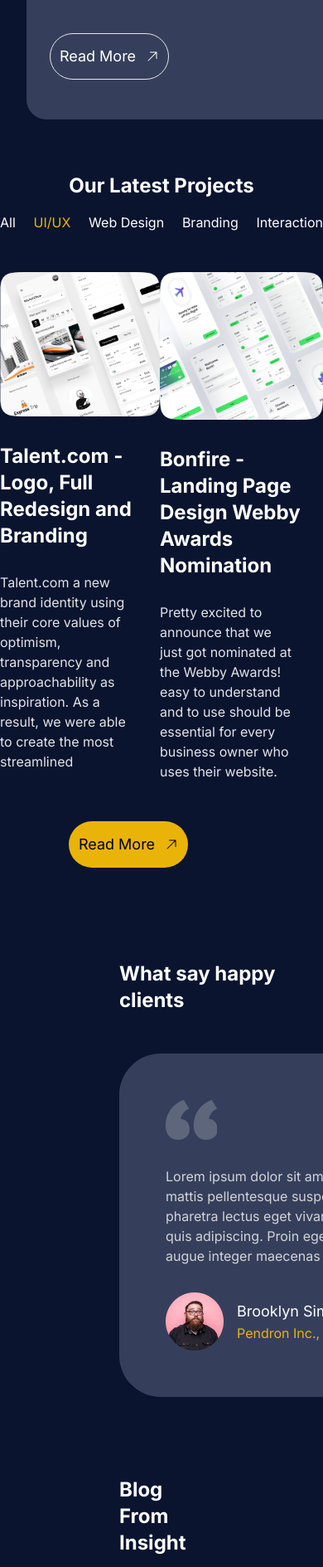
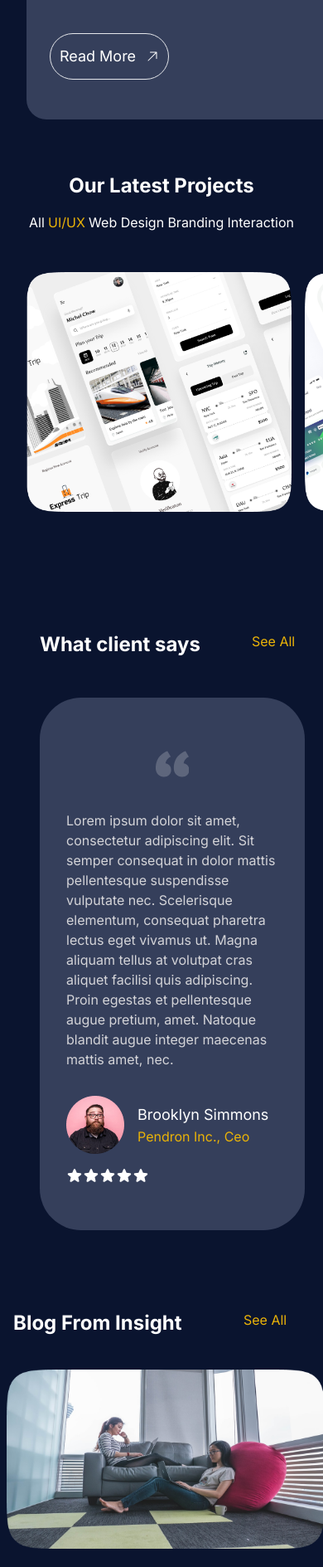
Before and after one commit to Kerotobil/bykr-case, a Next.js app: page / in a window 390 px wide. Shown: the part 4804-6693 px from the top of the page at 83% size. Built offline with nearby package versions, Linux system fonts and the light colour scheme; a web font is replaced by a local one.

Commit message:
Edit for responsive

```diff
--- a/components/Home/EigththLayout.tsx
+++ b/components/Home/EigththLayout.tsx
@@ -8,9 +8,9 @@
     { imageUrl: '/Rectangle17.png', title: 'Art' },
   ];
   return (
-    <div className="px-44 mt-28">
+    <div className="hidden md:block px-44 mt-28">
       <h2>Categories</h2>
-      <div className="flex justify-between mt-12">
+      <div className="flex space-x-6 justify-between mt-12">
         {contents.map((item, index) => (
           <div key={index} className="bg-gray-600 rounded-4xl pt-3 px-3 pb-14">
             <Image src={item.imageUrl} alt="" width={225} height={225} />
@@ -18,7 +18,7 @@
           </div>
         ))}
       </div>
-      <div className="flex justify-between mt-16">
+      <div className="flex space-x-6 justify-between mt-16">
         {contents.map((item, index) => (
           <div key={index} className="bg-gray-600 rounded-4xl pt-3 px-3 pb-14">
             <Image src={item.imageUrl} alt="" width={225} height={225} />
--- a/components/Home/FifthLayout.tsx
+++ b/components/Home/FifthLayout.tsx
@@ -3,10 +3,10 @@
 
 export const FifthLayout = () => {
   return (
-    <div className="max-w-6xl mx-auto mt-8">
+    <div className="max-w-6xl mx-auto mt-8 md:mt-28">
       <div>
         <h2 className="text-center">Our Latest Projects</h2>
-        <ul className="flex justify-between max-w-md mx-auto mt-4">
+        <ul className="flex justify-between max-w-xs md:max-w-md mx-auto mt-4">
           <li>All</li>
           <li className="text-yellow-500">UI/UX</li>
           <li>Web Design</li>
@@ -14,17 +14,20 @@
           <li>Interaction</li>
         </ul>
       </div>
-      <div className="flex justify-between mt-12">
-        <div className="max-w-xl">
+      <div className="flex space-x-4 px-8 pb-8 md:pb:0 mx-auto md:justify-between overflow-auto mt-12">
+        <div className="flex-none w-80 md:w-auto md:max-w-lg">
           <Image src="/Rectangle12.png" alt="" width={554} height={120} />
+          <div className="hidden md:block">
             <h2 className="text-2xl max-w-sm mt-8">Talent.com - Logo, Full Redesign and Branding</h2>
             <p className="text-base text-zinc-200 mt-7 pr-8">
               Talent.com a new brand identity using their core values of optimism, transparency and approachability as
               inspiration. As a result, we were able to create the most streamlined
             </p>
           </div>
-        <div>
+        </div>
+        <div className="flex-none w-80 md:w-auto md:max-w-lg">
           <Image src="/Rectangle13.png" alt="" width={554} height={120} />
+          <div className="hidden md:block">
             <h2 className="text-2xl max-w-sm mt-8">Bonfire - Landing Page Design Webby Awards Nomination</h2>
             <p className="text-base text-zinc-200 mt-7 pr-8">
               Pretty excited to announce that we just got nominated at the Webby Awards! easy to understand and to use
@@ -32,7 +35,8 @@
             </p>
           </div>
         </div>
-      <div className="w-56 mx-auto mt-12">
+      </div>
+      <div className="hidden md:block w-56 mx-auto mt-12">
         <Button text="Read More" />
       </div>
     </div>
--- a/components/Home/FourthLayout.tsx
+++ b/components/Home/FourthLayout.tsx
@@ -14,7 +14,7 @@
 
         <div className="text-yellow-500 ml-12 w-20 md:hidden">See All</div>
       </div>
-      <div className="flex md:grid md:grid-cols-2 space-x-4 gap-8 px-8 md:max-w-5xl mx-auto md:justify-items-center mt-10  overflow-x-auto pb-8 md:pb-0">
+      <div className="flex md:grid md:grid-cols-2 space-x-4 gap-8 px-8 md:max-w-5xl mx-auto md:justify-items-center mt-10 overflow-x-auto pb-8 md:pb-0">
         <div className="flex flex-row md:flex-col md:max-w-lg space-x-4 md:space-x-0 md:space-y-8">
           <div className="bg-custom px-7 py-12 md:py-20 w-96 md:w-full rounded-3xl md:rounded-none md:rounded-tl-4xl ">
             <svg width="64" height="64" viewBox="0 0 64 64" fill="none" xmlns="http://www.w3.org/2000/svg">
--- a/components/Home/SeventhLayout.tsx
+++ b/components/Home/SeventhLayout.tsx
@@ -19,19 +19,26 @@
     },
   ];
   return (
-    <div className="px-36">
-      <h2>Blog From Insight</h2>
-      <div className="flex justify-between space-x-10 mt-10">
+    <div className="px-0 md:px-36">
+      <div className="flex justify-between px-4 ">
+        <h2>Blog From Insight</h2>
+        <div className="text-yellow-500 ml-12 w-20 md:hidden">See All</div>
+      </div>
+      <div className="flex md:justify-between space-x-4 md:space-x-10 mt-10 overflow-x-auto pb-8 md:px-0">
         {contents.map((item, index) => (
-          <div key={index}>
+          <div className="flex-none md:flex-1 mx-2 w-96" key={index}>
             <Image src={item.imageUrl} alt="" width={554} height={120} />
-            <h6 className="bg-stone-100 w-min text-xs px-3 py-1 mt-6 text-black  rounded-lg">{item.tag} </h6>
-            <div className="mt-4 text-base">
+            <h6 className="bg-stone-100 w-min mx-auto md:mx-0 text-xs px-3 py-1 mt-6 text-black  rounded-lg">
+              {item.tag}
+            </h6>
+            <div className="mt-4 text-center md:text-left text-base">
               <span>{item.author} </span>&bull; <span>{item.date} </span>
             </div>
             <div>
-              <h3 className="mt-4">{item.title} </h3>
-              <Button text="Read More" bgColor="bg-transparent" borderClasses="border" textClasses="text-white" />
+              <h3 className="mt-4 text-center md:text-left px-12 md:px-0">{item.title} </h3>
+              <div className="min-w-min w-32 md:w-auto mx-auto">
+                <Button text="Read More" bgColor="bg-transparent" borderClasses="border" textClasses="text-white" />
+              </div>
             </div>
           </div>
         ))}
--- a/components/Home/SixthLayout.tsx
+++ b/components/Home/SixthLayout.tsx
@@ -21,18 +21,19 @@
     },
   ];
   return (
-    <div className="pb-24 pl-36 mt-28 ">
-      <h2>What say happy clients</h2>
+    <div className="pb-24 pl-12 md:pl-36 mt-28 w-96 md:w-auto overflow-x-auto">
+      <div className="flex justify-between px-0 md:px-4 ">
+        <h2 className="hidden md:block">What say happy clients</h2>
+
+        <h2 className="md:hidden block">What client says</h2>
+        <div className="text-yellow-500 ml-12 w-20 md:hidden">See All</div>
+      </div>
+
       <div className="flex space-x-5 overflow-hidden mt-12">
         {comment.map((item, index) => (
-          <div
-            key={index}
-            style={{ backgroundColor: '#353F5B' }}
-            className="flex-none max-w-3xl rounded-4xl px-14 py-14"
-          >
+          <div key={index} className="flex-none max-w-xs bg-custom md:max-w-3xl rounded-4xl px-8 md:px-14 py-14">
             <svg
-              width="62"
-              className="opacity-20"
+              className="opacity-20 mx-auto md: w-10 md:w-16"
               height="48"
               viewBox="0 0 62 48"
               fill="none"
@@ -45,7 +46,7 @@
             </svg>
 
             <p className="mt-8">{item.comment} </p>
-            <div className="mt-8 flex justify-between">
+            <div className="mt-8 flex flex-col md:flex-row justify-between">
               <div className="flex">
                 <div>
                   <Image src={item.photoUrl} alt="" width={70} height={70} />
```
Lines whose indentation alone changed are shown as unchanged.
